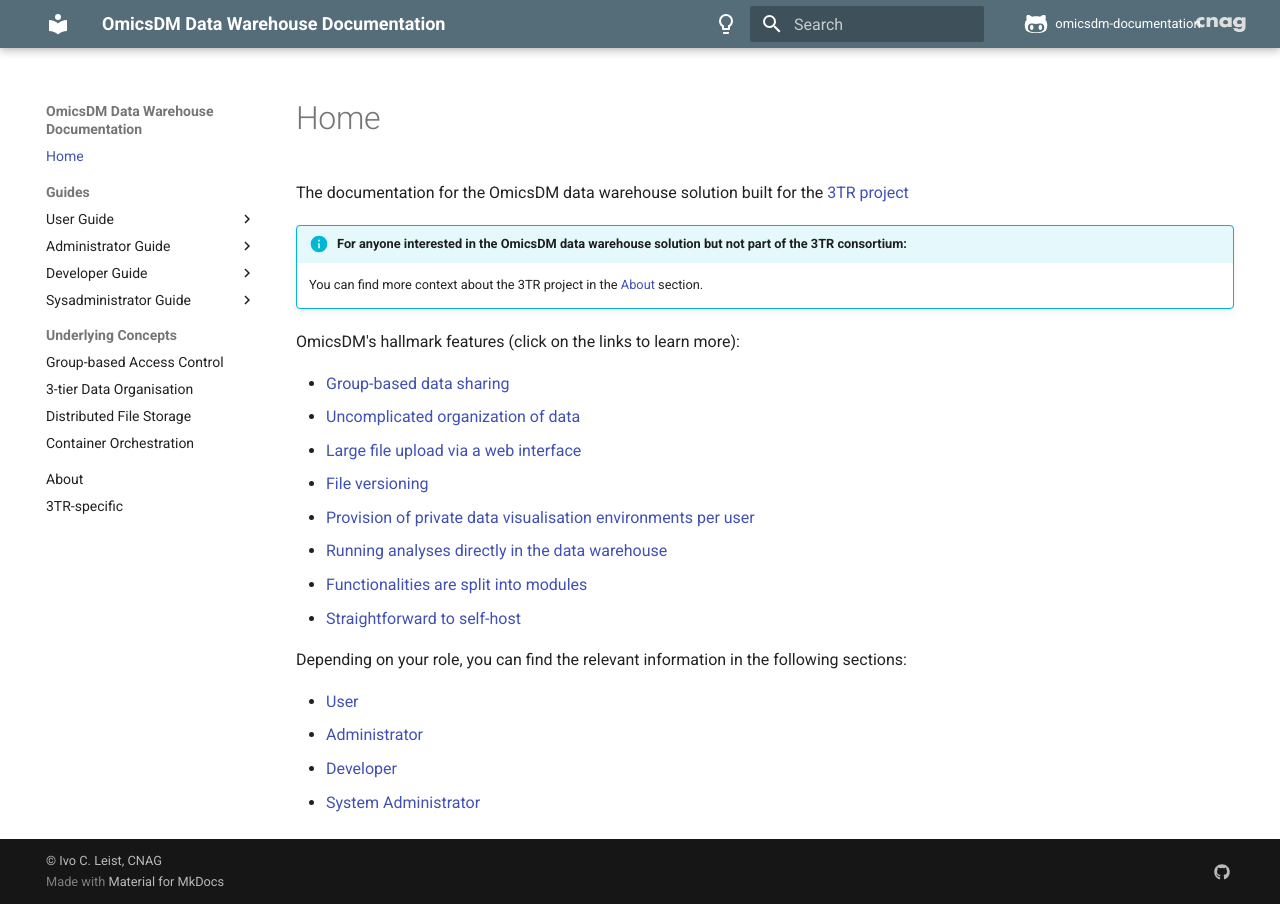
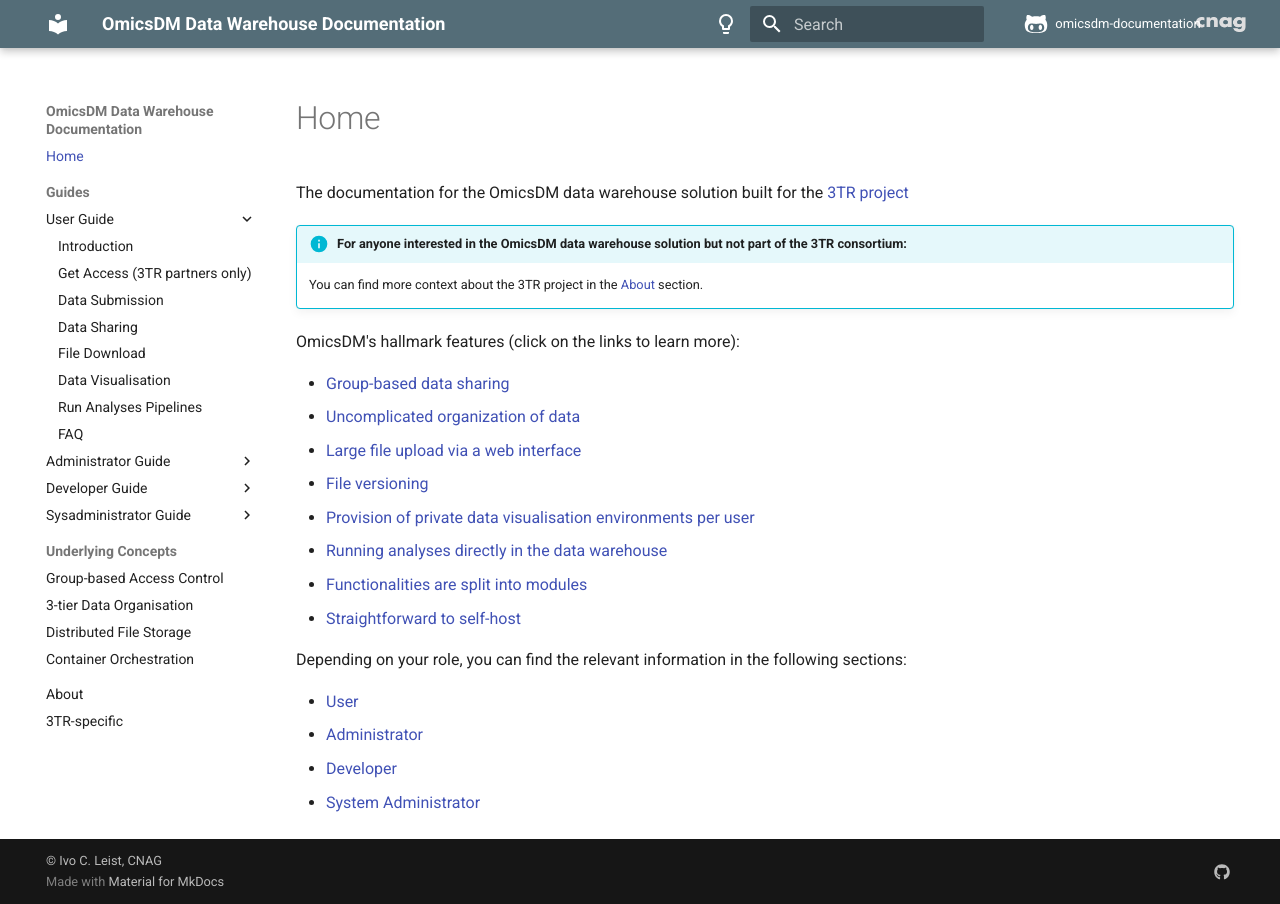
Before and after one commit to CNAG-Biomedical-Informatics/omicsdm-documentation, an MkDocs documentation site: the page built from docs/index.md, in a window 1280 px wide. Built offline with MkDocs 1.6.1 and Material for MkDocs 9.7.7, drawn with Linux system fonts in a browser that asks for light colours; comment, search, counter and statistics services are not loaded; part of the change alters nothing that is shown.

```diff
--- /dev/null
+++ b/docs/js/auto_expand_user_guide.js
@@ -0,0 +1,17 @@
+document.addEventListener("DOMContentLoaded", function () {
+  const sectionTitle = "User Guide";
+  const navLinks = document.querySelectorAll(".md-nav__link");
+
+  navLinks.forEach(link => {
+    if (link.textContent.trim() === sectionTitle) {
+      const parentItem = link.closest(".md-nav__item");
+      if (parentItem) {
+        const toggleInput = parentItem.querySelector(".md-nav__toggle");
+
+        if (toggleInput) {
+          toggleInput.checked = true;
+        }
+      }
+    }
+  });
+});
--- a/mkdocs.yml
+++ b/mkdocs.yml
@@ -13,6 +13,7 @@ extra_css:
 extra_javascript:
   - js/theme_overrides.js
   - js/refresh_on_toggle_dark_light.js
+  - js/auto_expand_user_guide.js
   - js/katex.js
   - https://cdnjs.cloudflare.com/ajax/libs/KaTeX/0.16.7/katex.min.js
   - https://cdnjs.cloudflare.com/ajax/libs/KaTeX/0.16.7/contrib/auto-render.min.js
```
